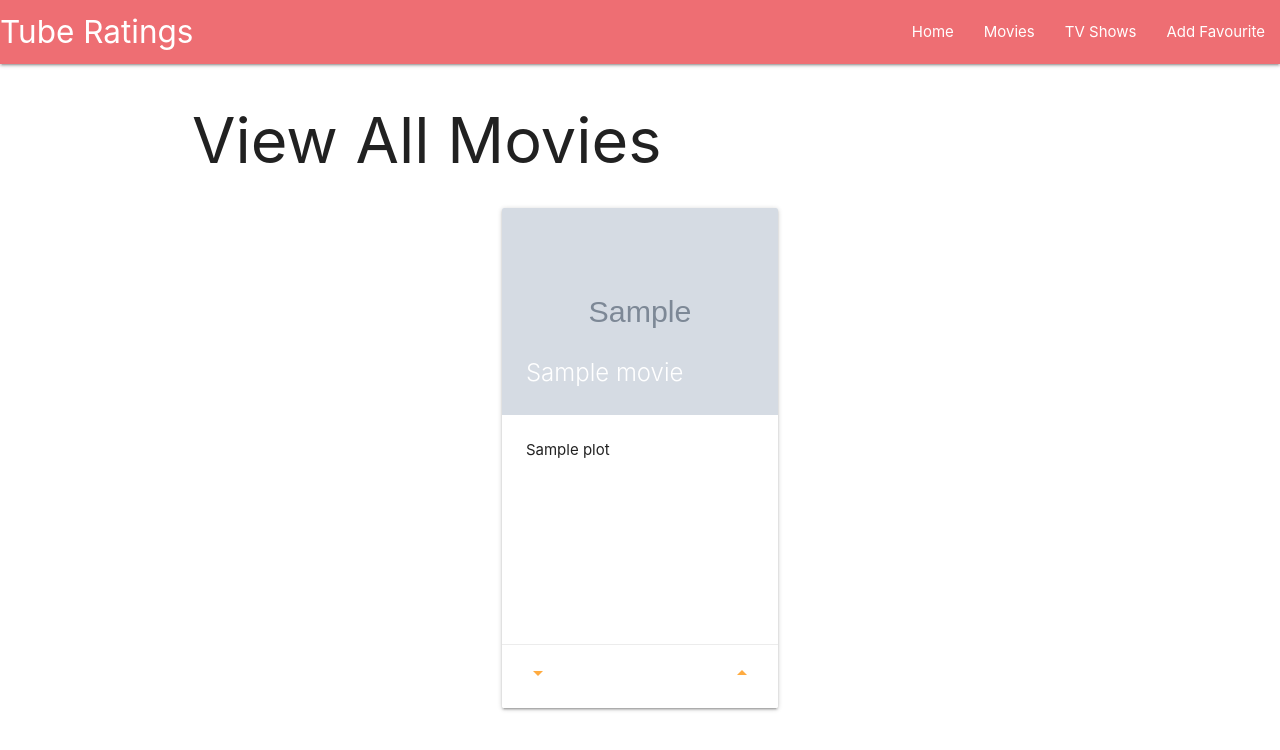
After one commit to Prejudice182/prej-milestone-three, a Flask app: page /view-all/movies in a window 1280 px wide. The commit adds this page. Shown: the top 750 px of the page. Run offline with Flask 2, Linux system fonts and the light colour scheme; grey boxes marked "Sample" are stand-in pictures; a database or web service that is not in the repository returns one stand-in record (values such as "Sample title"); parts of the project's set-up code (start-up, migrations or seed data) failed here and were passed over.

Commit message:
Add view all and 404 routes

```diff
--- a/application/favs.py
+++ b/application/favs.py
@@ -1,4 +1,4 @@
-from flask import redirect, render_template, flash, Blueprint, request, url_for
+from flask import redirect, render_template, flash, Blueprint, request, url_for, abort
 from flask import current_app as app
 import requests
 import os
@@ -40,3 +40,17 @@ def add_favourite():
         else:
             flash('Someone already added that one!')
     return render_template('add-favourite.html', title='Add Favourite', form=entry_form)
+
+
+@favs_bp.route('/view-all/<entry_type>', methods=['GET'])
+def view_all(entry_type):
+    if entry_type == 'movies':
+        coll_name = entry_type[:-1]
+        title = entry_type.capitalize()
+    elif entry_type == 'tvshows':
+        coll_name = 'series'
+        title = 'TV Shows'
+    else:
+        abort(404)
+    entries = mongo.db[coll_name].find()
+    return render_template('view-all.html', title=title, entries=entries)
--- a/application/routes.py
+++ b/application/routes.py
@@ -12,3 +12,8 @@ def home():
     movies = mongo.db.movie.find()
     tvshows = mongo.db.series.find()
     return render_template('index.html', title="Home", movies=movies.sort('votes', pymongo.DESCENDING).limit(3), tvshows=tvshows.sort('votes', pymongo.DESCENDING).limit(3))
+
+
+@main_bp.app_errorhandler(404)
+def page_not_found(error):
+    return render_template('404.html', title='404'), 404
--- a/application/static/css/style.css
+++ b/application/static/css/style.css
@@ -1,8 +1,13 @@
 .flex {
     display: flex;
     flex-wrap: wrap;
-  }
+    justify-content: center;
+}
 
-  .card .card-action a:not(.btn):not(.btn-large):not(.btn-small):not(.btn-large):not(.btn-floating){
-      margin: 0;
-  }
+.card .card-action a:not(.btn):not(.btn-large):not(.btn-small):not(.btn-large):not(.btn-floating) {
+    margin: 0;
+}
+
+.row .col.m4 {
+    margin: 0;
+}
--- /dev/null
+++ b/application/templates/404.html
@@ -0,0 +1,4 @@
+{% extends 'base.html'%}
+{% block content %}
+<h1>404 Not Found</h1>
+{% endblock %}
--- a/application/templates/base.html
+++ b/application/templates/base.html
@@ -18,6 +18,8 @@
             <a href="#" data-target="mobile-collapse" class="sidenav-trigger"><i class="material-icons">menu</i></a>
             <ul class="right hide-on-med-and-down">
                 <li><a href="/">Home</a></li>
+                <li><a href="/view-all/movies">Movies</a></li>
+                <li><a href="/view-all/tvshows">TV Shows</a></li>
                 <li><a href="/add-favourite">Add Favourite</a></li>
             </ul>
         </div>
@@ -25,6 +27,8 @@
 
     <ul class="sidenav" id="mobile-collapse">
         <li><a href="/">Home</a></li>
+        <li><a href="/view-all/movies">Movies</a></li>
+        <li><a href="/view-all/tvshows">TV Shows</a></li>
         <li><a href="/add-favourite">Add Favourite</a></li>
     </ul>
 
--- /dev/null
+++ b/application/templates/view-all.html
@@ -0,0 +1,28 @@
+{% extends 'base.html'%}
+{% macro render_card(entry) -%}
+<div class="col m4">
+    <div class="card large">
+        <div class="card-image">
+            <img class="responsive-img" src="{{ entry.poster }}" alt="{{ entry.title }}">
+            <span class="card-title">{{ entry.title }}</span>
+        </div>
+        <div class="card-content">
+            <p>{{ entry.plot }}</p>{{ caller() }}
+        </div>
+        <div class="card-action">
+            <a href="/vote-down/{{ entry._id }}"><i class="material-icons">arrow_drop_down</i></a>
+            <a href="/vote-up/{{ entry._id }}" class="right"><i class="material-icons">arrow_drop_up</i></a>
+        </div>
+    </div>
+</div>
+{%- endmacro %}
+{% block content %}
+<h1>View All {{ title }}</h1>
+<div class="row flex">
+    {% for entry in entries %}
+    {% call render_card(entry) %} {% endcall %}
+    {% else %}
+    <h4>No {{ title }}s found!</h4>
+    {% endfor %}
+</div>
+{% endblock %}
```
